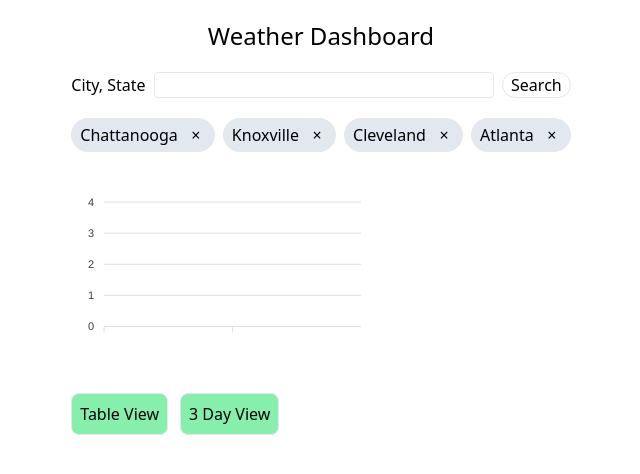
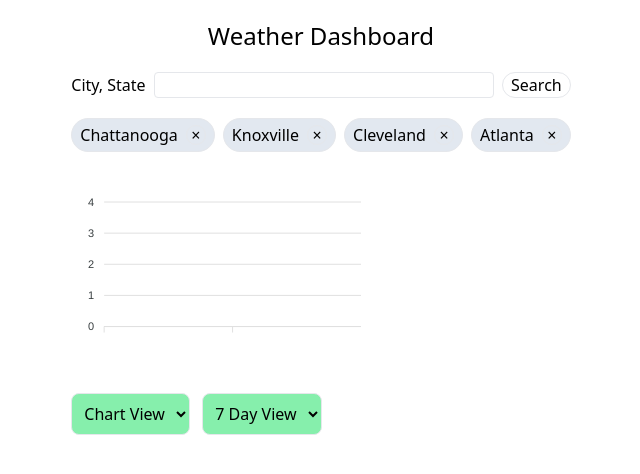
Before and after one commit to CharlesTaylor7/open-weather-dashboard, a React (Vite) app: page / in a window 1280 px wide. Shown: the top 474 px of the page, without its empty margins (319-959 px from the left). Built offline with nearby package versions, Linux system fonts and the light colour scheme.

Commit message:
Style the dropdown as green

```diff
--- a/src/components/Mockup.tsx
+++ b/src/components/Mockup.tsx
@@ -1,12 +1,18 @@
 import TimeSeriesLineChart from '@/components/TimeSeriesLineChart';
 
-export default function Mockup() {
+type Props = {
+  viewOptions: 'dropdown' | 'button';
+};
+
+Mockup.defaultProps = {
+  viewOptions: 'dropdown',
+};
+
+export default function Mockup(props: Props) {
   return (
     <div className="flex w-full justify-center items-center">
       <div className="flex flex-col gap-5 m-5 max-w-lg justify-center items-start">
-        <header className="self-center bold text-2xl">
-          Weather Dashboard
-        </header>
+        <header className="self-center bold text-2xl">Weather Dashboard</header>
         <div className="flex gap-2 items-center w-full">
           <label className="block grow-0">City, State</label>
           <input className="block grow border rounded" />
@@ -22,8 +28,17 @@ export default function Mockup() {
         </div>
         <TimeSeriesLineChart data={[]} />
         <div className="flex flex-wrap gap-3">
-          <ButtonToggle label="Table View" />
-          <ButtonToggle label="3 Day View" />
+          {props.viewOptions === 'button' ? (
+            <>
+              <ButtonToggle label="Table View" />
+              <ButtonToggle label="3 Day View" />
+            </>
+          ) : (
+            <>
+              <Dropdown options={['Chart View', 'Table View']} default="Chart View" />
+              <Dropdown options={['3 Day View', '7 Day View']} default="7 Day View" />
+            </>
+          )}
         </div>
       </div>
     </div>
@@ -42,6 +57,22 @@ function ButtonToggle(props: ButtonToggleProps) {
   );
 }
 
+type DropdownProps = {
+  options: Array<string>;
+  'default': string;
+};
+function Dropdown(props: DropdownProps) {
+  return (
+    <select className="bg-green-300 p-2 after:p-2 border rounded-lg">
+      {props.options.map((o, i) => (
+        <option key={i} selected={o === props.default}>
+          {o}
+        </option>
+      ))}
+    </select>
+  );
+}
+
 type PillProps = {
   label: string;
 };
```
